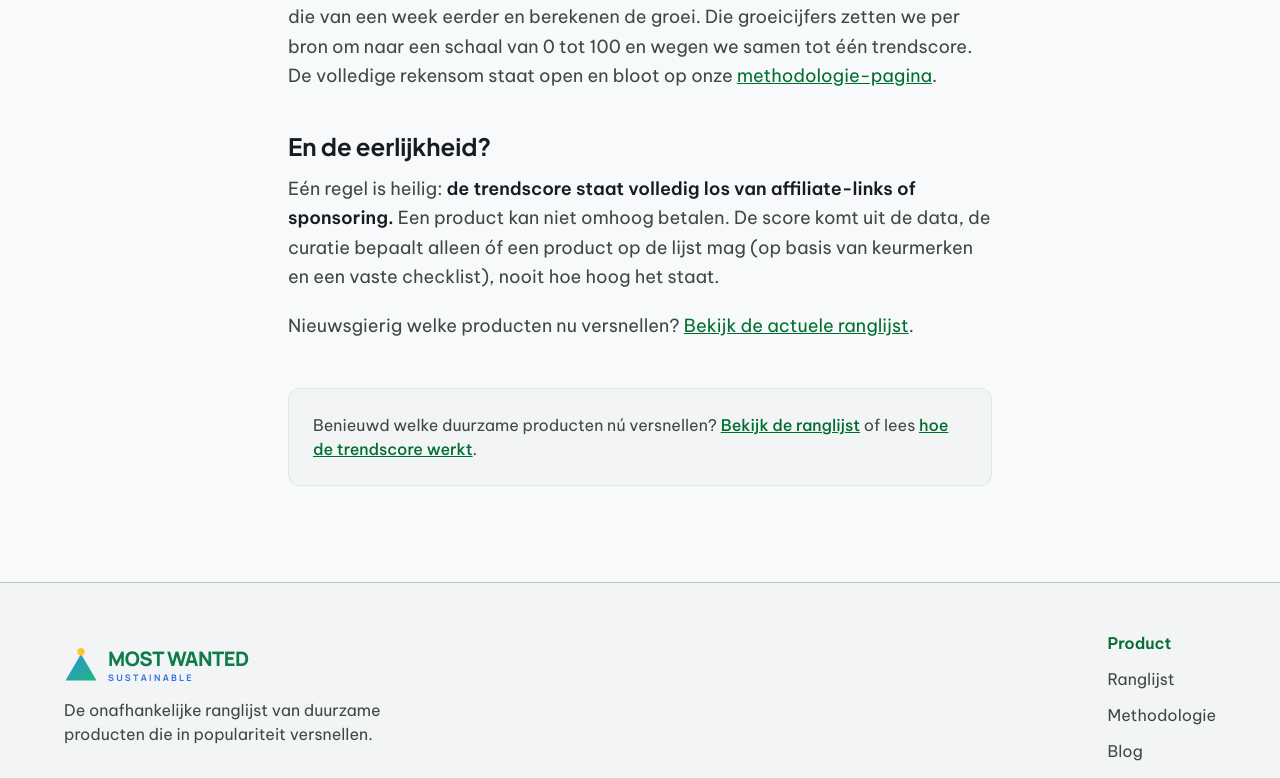
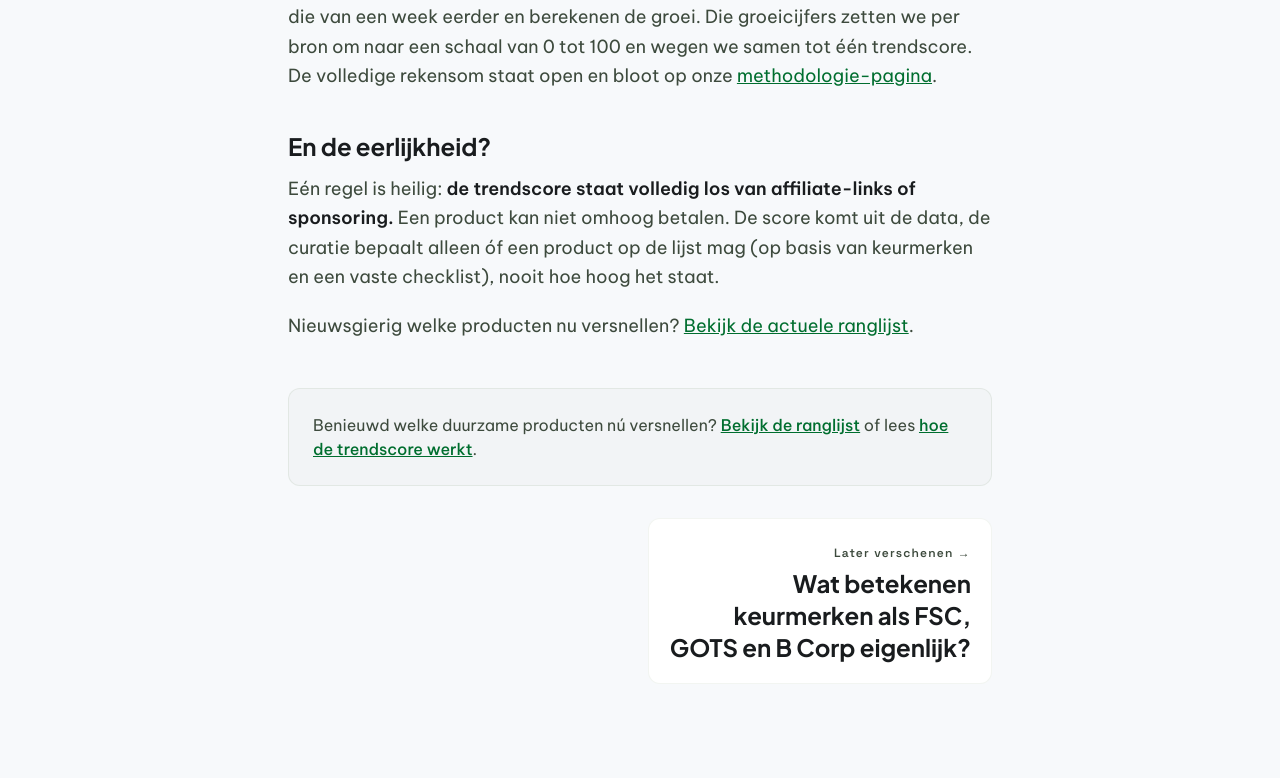
Before and after one commit to Maartenvanderlee/most-wanted-sustainable, a Next.js app: page /blog/waarom-versnelling-geen-volume in a window 1280 px wide. Shown: the part 918-1696 px from the top of the page. Built offline with nearby package versions, Linux system fonts and the light colour scheme.

Commit message:
Vorige/volgende artikel-navigatie onderaan blogartikelen

```diff
--- a/app/blog/[slug]/page.tsx
+++ b/app/blog/[slug]/page.tsx
@@ -54,6 +54,12 @@ export default async function BlogPostPage({
   const post = await getPostBySlug(params.slug);
   if (!post) notFound();
 
+  // Buurartikelen op datum: nieuwer (erna) en ouder (ervoor).
+  const posts = await getAllPosts(); // nieuwste eerst
+  const index = posts.findIndex((p) => p.slug === post.slug);
+  const newer = index > 0 ? posts[index - 1] : null;
+  const older = index < posts.length - 1 ? posts[index + 1] : null;
+
   const jsonLd = {
     "@context": "https://schema.org",
     "@type": "Article",
@@ -108,6 +114,39 @@ export default async function BlogPostPage({
             .
           </p>
         </div>
+
+        {(older || newer) && (
+          <nav aria-label="Meer artikelen" className="mt-8 grid gap-4 sm:grid-cols-2">
+            {older ? (
+              <Link
+                href={`/blog/${older.slug}`}
+                className="eco-shadow-hover group rounded-xl border border-outline-variant/20 bg-surface-container-lowest p-5"
+              >
+                <span className="font-label text-label-caps text-on-surface-variant">
+                  ← Eerder verschenen
+                </span>
+                <span className="mt-1 block font-display text-headline-md-mobile text-on-background group-hover:text-primary">
+                  {older.title}
+                </span>
+              </Link>
+            ) : (
+              <span aria-hidden="true" />
+            )}
+            {newer && (
+              <Link
+                href={`/blog/${newer.slug}`}
+                className="eco-shadow-hover group rounded-xl border border-outline-variant/20 bg-surface-container-lowest p-5 sm:text-right"
+              >
+                <span className="font-label text-label-caps text-on-surface-variant">
+                  Later verschenen →
+                </span>
+                <span className="mt-1 block font-display text-headline-md-mobile text-on-background group-hover:text-primary">
+                  {newer.title}
+                </span>
+              </Link>
+            )}
+          </nav>
+        )}
       </main>
       <SiteFooter />
     </>
```
